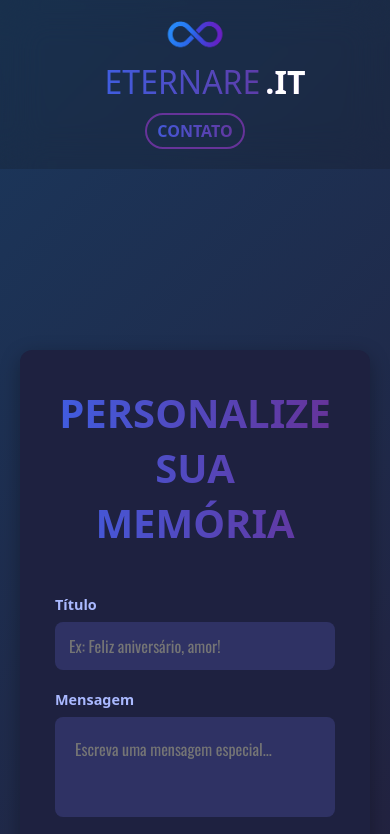
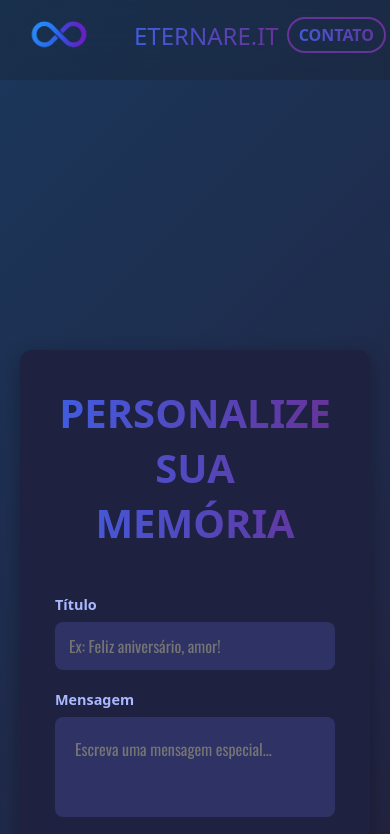
Before and after one commit to Kaue-Mota/project-lovecards, a plain HTML site: page index.html in a window 390 px wide. Shown: the top 834 px of the page. Drawn offline with nearby package versions, Linux system fonts and the light colour scheme; a web font is replaced by a local one.

Commit message:
fix: Update header logo text and adjust styles for better responsiveness

```diff
--- a/index.html
+++ b/index.html
@@ -13,7 +13,7 @@
   <header>
     <div class="logo-container">
       <img src="src/images/eternarelogosfundo.png" alt="Logo ETERNARE" class="logo" />
-      <h1>ETERNARE <P>.IT</P></h1>
+      <h1>ETERNARE.IT</h1>
     </div>
     <div class="buttons-container">
 
--- a/src/styles/responsive.css
+++ b/src/styles/responsive.css
@@ -4,19 +4,19 @@
     height: 50%;}
 
     header {
-      flex-direction: column;
+      height: 80px;
+      justify-content: space-around;
       align-items: center;
-      justify-content: center;
-      text-align: center;
-      padding: 10px;
+      padding: 0px;
     }
 
     header .logo-container {
-      flex-direction: column;
+      display: flex;
+
+      justify-content: space-between;
+      text-align: center;
       align-items: center;
-      justify-content: center;
-      text-align: center;
-        margin-bottom: 10px;
+
 
     }
 
--- a/src/styles/style.css
+++ b/src/styles/style.css
@@ -37,7 +37,6 @@ header {
   padding: 20px;
   position: fixed;
   border-bottom: rgba(32, 32, 32, 0) 10px solid;
-
   backdrop-filter: blur(20px);
 }
 
@@ -59,7 +58,7 @@ header .logo-container h1 {
   font-family: "Boldonse", system-ui;
   font-weight: 400;
   font-style: normal;
-  font-size: 2rem;
+  font-size: 1.5rem;
   background-image: linear-gradient(to left, rebeccapurple, rgb(64, 93, 224));
   -webkit-background-clip: text;
   background-clip: text;
@@ -67,14 +66,7 @@ header .logo-container h1 {
   margin-left: 20px;
 }
 
-header .logo-container h1 p {
- margin-left: 5px;
-  background-image: linear-gradient(to left, rgb(255, 255, 255), rgb(255, 255, 255));
-  -webkit-background-clip: text;
-  background-clip: text;
-  -webkit-text-fill-color: transparent;
-  font-weight: 600;
-}
+
 
 header .buttons-container {
   display: flex;
```
